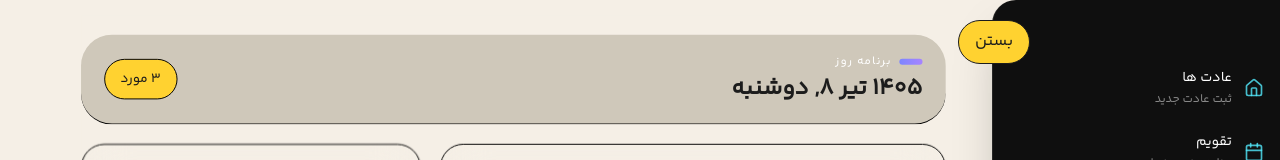
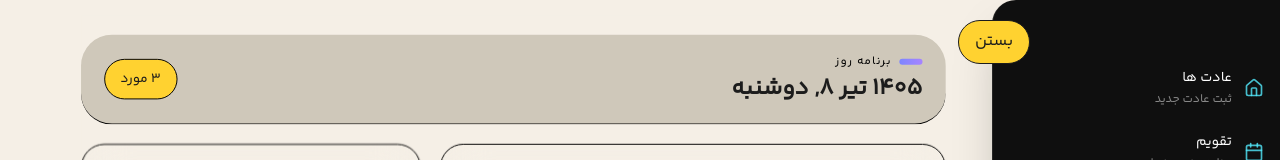
Before and after one commit to MobinaLalani/MyCalendar, a Next.js app: page /DaySheet in a window 1280 px wide. Shown: the top 160 px of the page. Built offline with nearby package versions, Linux system fonts and the light colour scheme.

Commit message:
fix: change DaySheet header label color from white to black

```diff
--- a/src/features/daySheet/components/layout/DaySheetLayout.tsx
+++ b/src/features/daySheet/components/layout/DaySheetLayout.tsx
@@ -52,7 +52,7 @@
           <div>
             <div className="mb-1 flex items-center gap-2">
               <div className="h-1.5 w-6 rounded-full bg-linear-to-r from-indigo-400 to-violet-400" />
-              <span className="text-xs font-medium tracking-widest text-white  uppercase">
+              <span className="text-xs font-medium tracking-widest text-black uppercase">
                 برنامه روز
               </span>
             </div>
```
